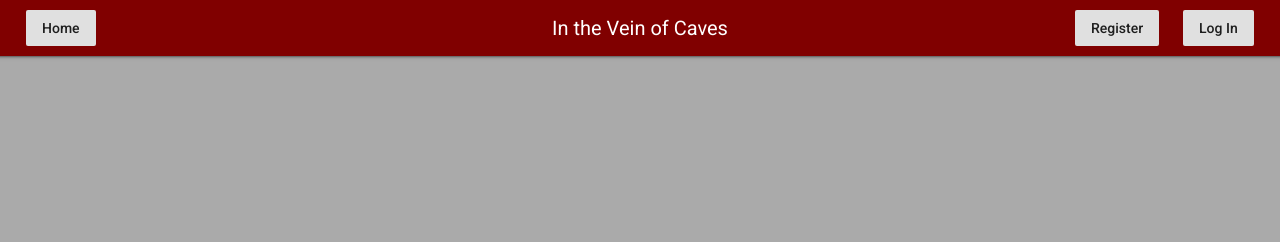
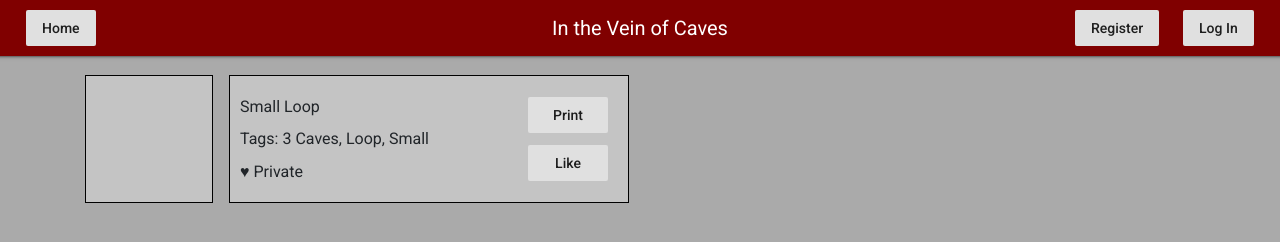
Before and after one commit to Luke-Ferderer/InTheVeinOfCaves, a plain HTML site: page public/browse.html in a window 1280 px wide. Drawn offline with Linux system fonts and the light colour scheme; some packages are replaced by stand-ins of ours.

Commit message:
Cave Table Entry

```diff
--- a/public/browse.html
+++ b/public/browse.html
@@ -29,6 +29,24 @@
 
   <div id="browsePage" class="container page-container">
 
+    <div class="mapList">
+
+      <div class="map-item">
+        <div class="map-icon"></div>
+        <div class="map-details">
+          <div class="map-detail-lines">
+            <div class="map-title">Small Loop</div>
+            <div class="map-tags">Tags: 3 Caves, Loop, Small</div>
+            <div class="map-likes"><span class="heart">♥</span>&nbsp;Private</div>
+          </div>
+          <div class="map-detail-buttons">
+            <button type="button" class="btn">Print</button>
+            <button type="button" class="btn">Like</button>
+          </div>
+        </div>
+      </div>
+
+    </div>
 
   </div>
   <script src="scripts/jquery.min.js"></script>
--- a/public/styles/main.css
+++ b/public/styles/main.css
@@ -26,3 +26,41 @@ body {
 #guestButtons, #memberButton {
     text-align: right;
 }
+
+.map-icon {
+    background-color: #c4c4c4;
+    border: 1px solid black;
+    float: left;
+    height: 128px;
+    width: 128px;
+    margin-right: 16px;
+}
+
+.map-details {
+    display:inline-block;
+    background-color: #c4c4c4;
+    border: 1px solid black;
+    height: 128px;
+    width: 400px;
+    padding: 10px;
+}
+
+.map-detail-lines {
+    display: flex;
+    flex-direction: column;
+    float: left;
+    height: 100%;
+    justify-content: space-evenly;
+}
+
+.map-detail-buttons {
+    display: flex;
+    flex-direction: column;
+    height: 100%;
+    justify-content: space-evenly;
+    float: right;
+}
+
+.map-detail-buttons .btn {
+    width: 80px;
+}
```
